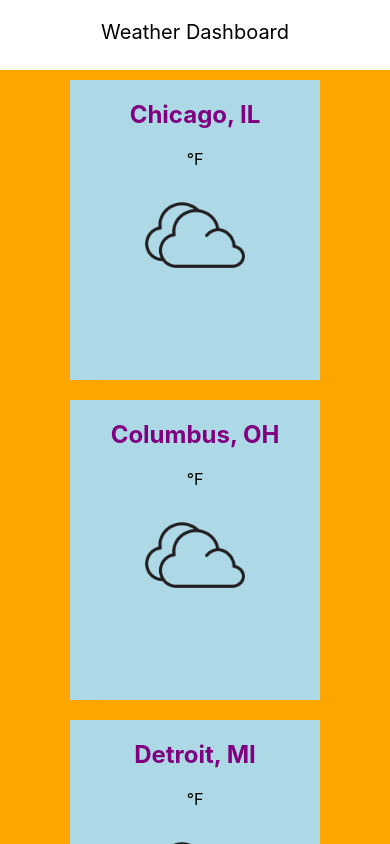
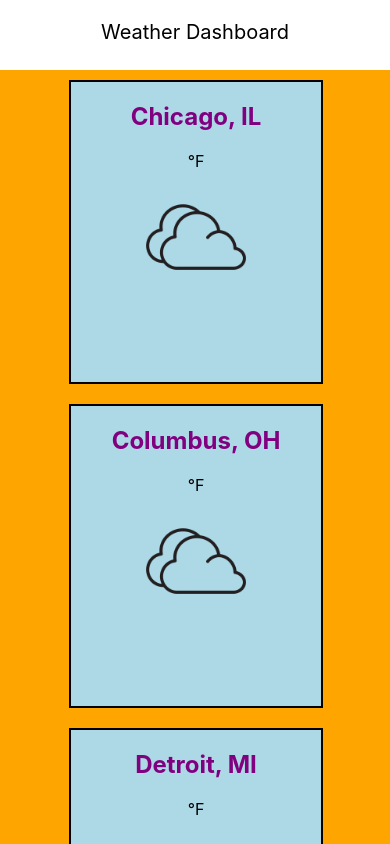
Before and after one commit to flintco/Weather-Dashboard, a React (Create React App) app: page / in a window 390 px wide. Shown: the top 844 px of the page. Built offline with nearby package versions, Linux system fonts and the light colour scheme; no server answers.

Commit message:
Added border on each forecast

```diff
--- a/src/App.css
+++ b/src/App.css
@@ -13,42 +13,42 @@
 #Main {
   width: 100%;
   background-color: orange;
-  height: 640px;
+  height: 648px;
 }
 
 #HorizontalAlign {
   background-color: orange;
-  width: 1080px;
+  width: 1096px;
   margin: auto;
-  height: 640px;
+  height: 648px;
 }
 
-@media only screen and (max-width: 1080px) {
+@media only screen and (max-width: 1096px) {
   #HorizontalAlign {
-    width: 810px;
-    height: 960px;
+    width: 822px;
+    height: 972px;
   }
   #Main {
-    height: 960px;
+    height: 972px;
   }
 }
 
-@media only screen and (max-width: 810px) {
+@media only screen and (max-width: 822px) {
   #HorizontalAlign {
-    width: 540px;
-    height: 1280px;
+    width: 548px;
+    height: 1296px;
   }
   #Main {
-    height: 1280px;
+    height: 1296px;
   }
 }
 
-@media only screen and (max-width: 540px) {
+@media only screen and (max-width: 548px) {
   #HorizontalAlign {
-    width: 270px;
-    height: 1600px;
+    width: 272px;
+    height: 1664px;
   }
   #Main {
-    height: 1600px;
+    height: 1664px;
   }
 }
--- a/src/DailyForecast.js
+++ b/src/DailyForecast.js
@@ -31,7 +31,9 @@ class DailyForecast extends Component {
         marginLeft: "10px",
         marginRight: "10px",
         marginTop: "10px",
-        marginBottom: "10px"
+        marginBottom: "10px",
+        borderWidth: "2px",
+        borderStyle: "solid"
       };
       //Handles weather inputs
       var weatherInput = "cloudy"
```
